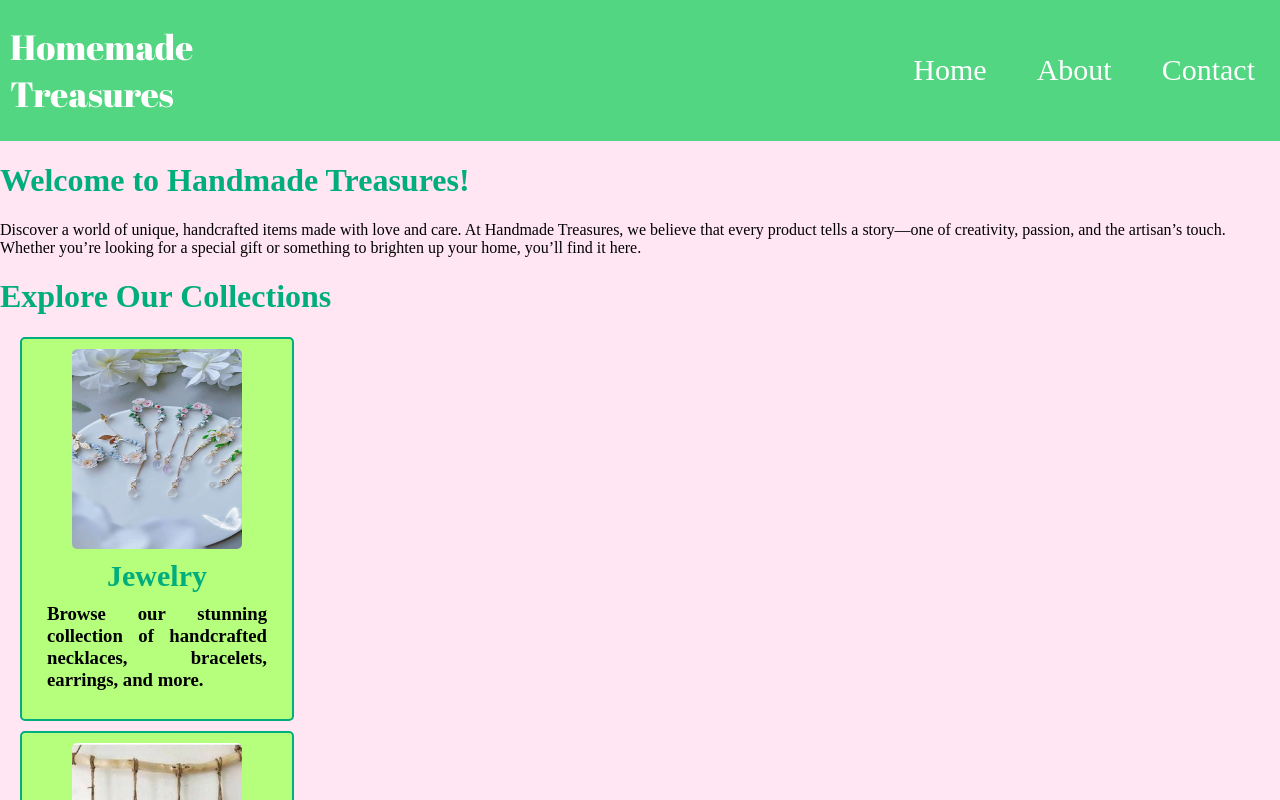
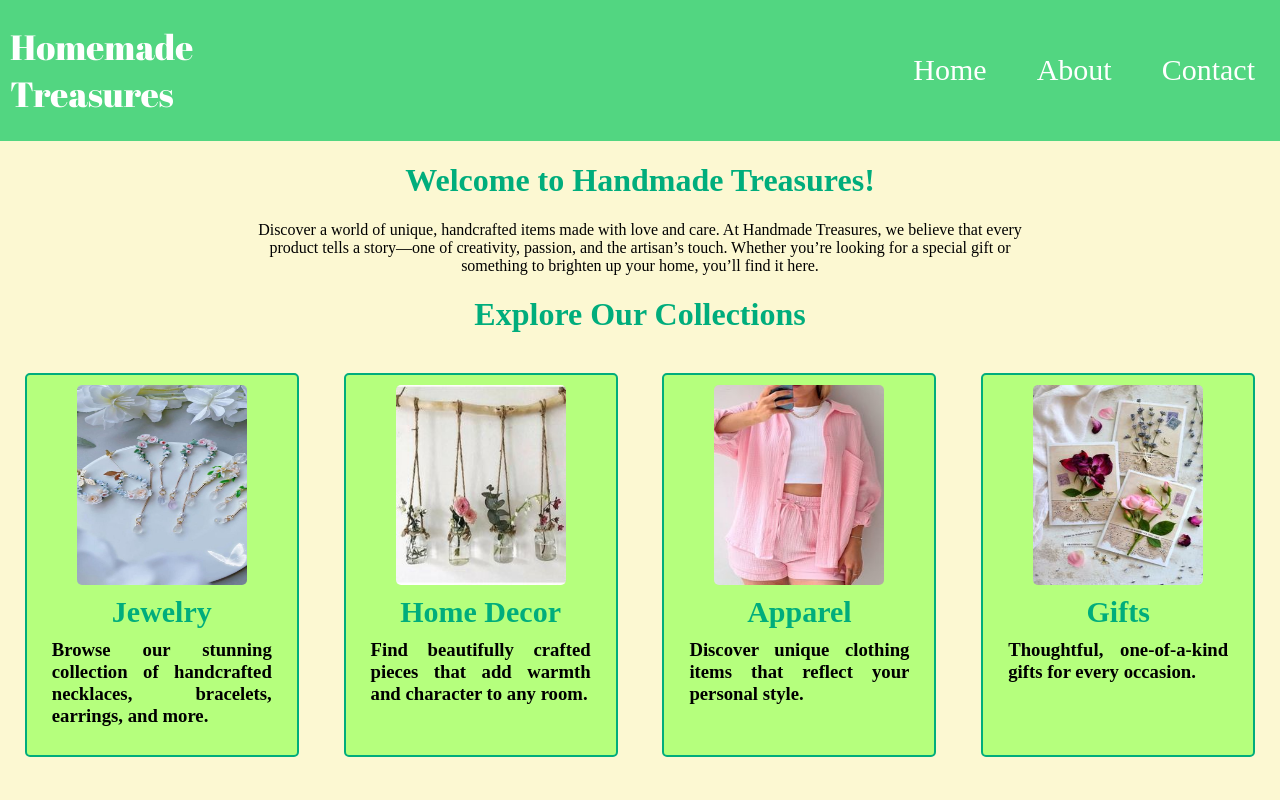
Before and after one commit to Sejall-pawar/Handmade-Treasures, a React (Create React App) app: page / in a window 1280 px wide. Shown: the top 800 px of the page. Built offline with nearby package versions, Linux system fonts and the light colour scheme; a web font is replaced by a local one.

Commit message:
added some styling

```diff
--- a/src/index.css
+++ b/src/index.css
@@ -1,5 +1,38 @@
 body{
+    min-height: 100vh;
     margin: 0;
     padding: 0;
-    background-color: #ffe6f2;
+    display: flex;
+    flex-direction: column;
+    justify-content: space-between;
+    background-color: #fcf8d2;
 }
+html, body {
+    height: 100%;
+    margin: 0;
+    padding: 0;
+}
+#root {
+    flex: 1;
+}
+.tagline{
+    color: #00AD7C;
+    text-align: center;
+}
+
+.tag-para{
+    text-align: center;
+    margin: 10px 250px;
+    color: black;
+}
+
+.explore-tag{
+    text-align: center;
+    color: #00AD7C;
+ }
+
+ .main-container{
+    display: flex;
+    justify-content: space-evenly;
+    margin-top: 30px;
+}
```
